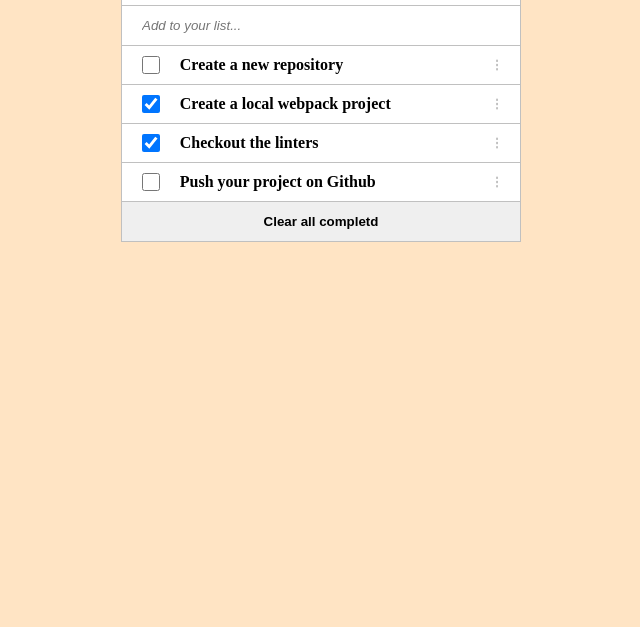
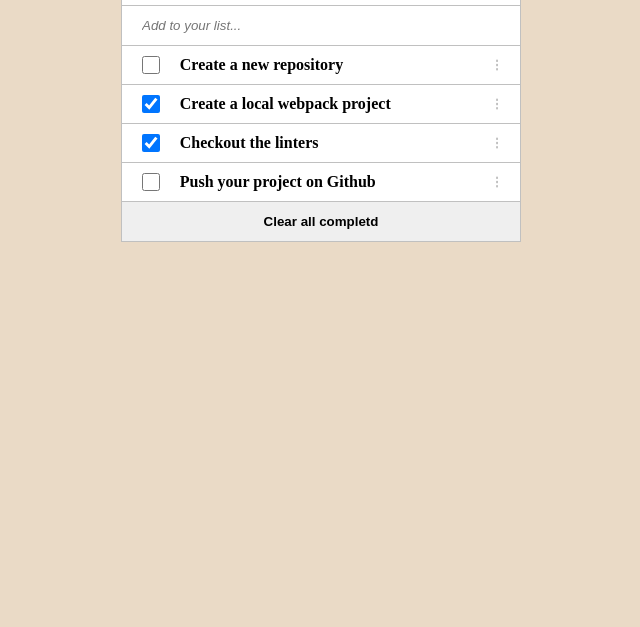
Before and after one commit to MenendezON/To-do-list, a website built with webpack: page src/index.html in a window 1280 px wide. Shown: the part 173-800 px from the top of the page, without its empty margins (319-959 px from the left). Built offline with nearby package versions, Linux system fonts and the light colour scheme.

Commit message:
Update style

```diff
--- a/src/style.css
+++ b/src/style.css
@@ -1,5 +1,5 @@
 body {
-  background-color: bisque;
+  background-color: rgb(234, 218, 198);
 }
 
 * {
```
